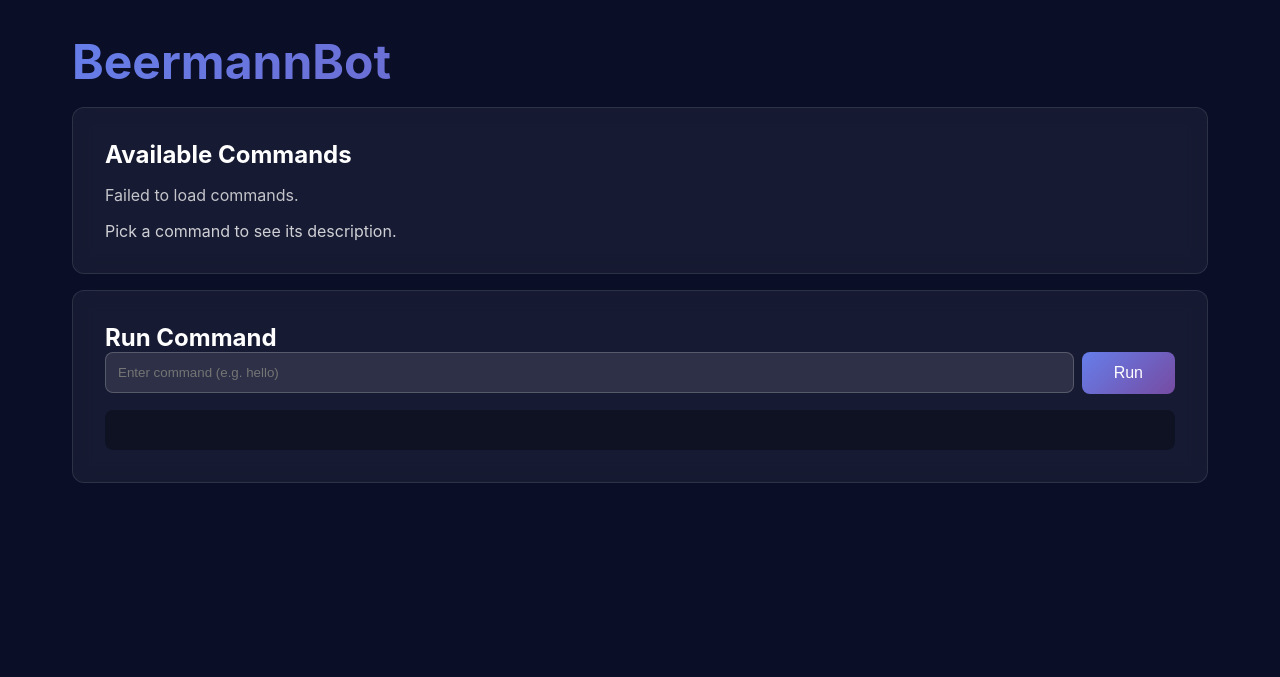
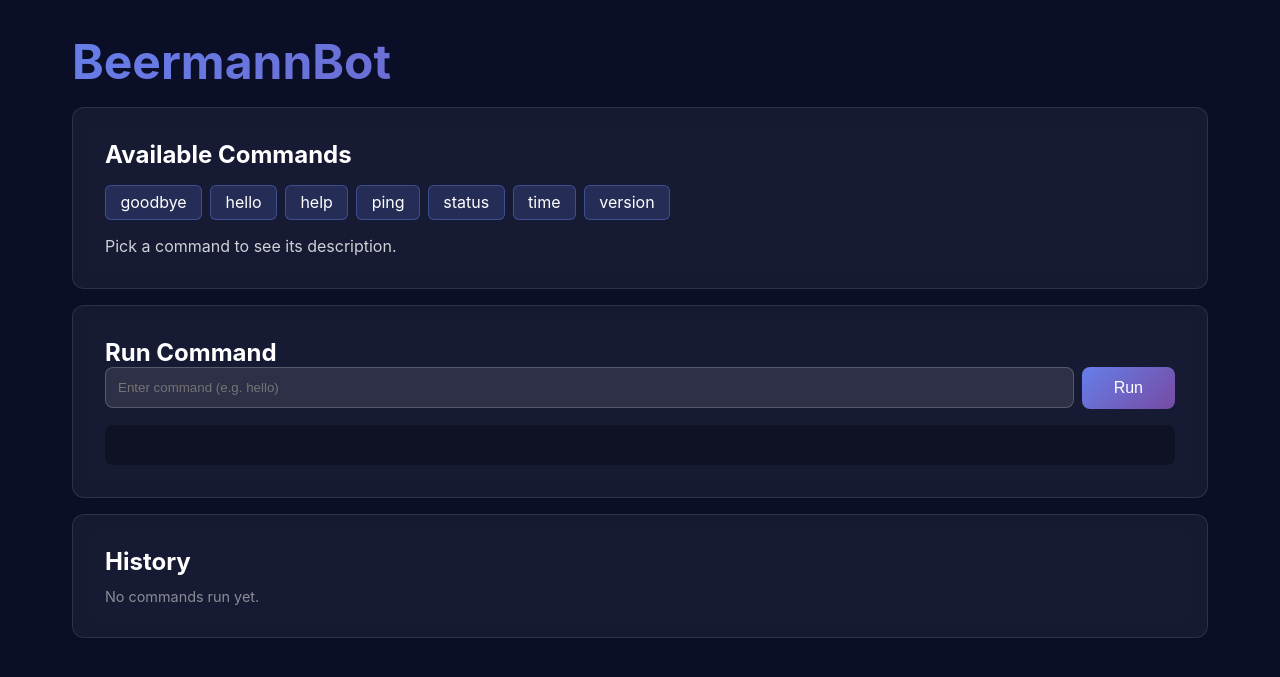
Before and after one commit to Beer-mann/BeermannBot, a Flask app: page / in a window 1280 px wide. Shown: the top 677 px of the page. Run offline with Flask 3, Linux system fonts and the light colour scheme.

Commit message:
Fix bugs, add features, and improve code quality
Bug fixes:
- Fix null command crash in server.py: cmd.strip() on None when
  JSON sends {"command": null}; replaced with normalize_command()
- Import normalize_command in server.py to support the fix

Features:
- Add 'ping' command (responds with pong)
- Add 'time' command (shows current UTC time)
- Add DELETE /history/clear endpoint to server.py to reset history
- Case-insensitive command matching via normalize_command lowercasing

Improvements:
- Add logging to app_ui.py (import logging, module-level logger,
  log command runs)
- Add CORS support to app_ui.py (flask_cors)
- Move logging.basicConfig to __main__ block in server.py
- Add history panel and accessibility attributes in index.html
  (aria-label, role=button, tabindex, aria-live, escapeHtml, XSS
  protection for history items)
- Switch run_ui.sh to use feature-complete server.py
- Add flask-cors to requirements.txt

Tests (45 total, all passing):
- Extend parametrized help-output test with ping and time entries
- Add tests for ping, time, case-insensitive dispatch
- Add tests for DELETE /history/clear and null command crash
- Add ui tests for ping, time, case-insensitive command dispatch

Co-authored-by: Copilot <223556219+Copilot@users.noreply.github.com>

```diff
--- a/app.py
+++ b/app.py
@@ -2,6 +2,7 @@ import io
 import sys
 from contextlib import redirect_stdout
 from dataclasses import dataclass
+from datetime import datetime, timezone
 from typing import Callable
 
 VERSION = "1.0.0"
@@ -40,15 +41,25 @@ def cmd_version():
     print(f"BeermannBot v{VERSION}")
 
 
+def cmd_ping():
+    print("pong")
+
+
 def cmd_status():
     print("Status: ok")
+
+
+def cmd_time():
+    print(datetime.now(timezone.utc).strftime("%Y-%m-%d %H:%M:%S UTC"))
 
 
 _commands: dict[str, CommandSpec] = {
     "goodbye": CommandSpec("goodbye", "Print a farewell message", cmd_goodbye),
     "hello": CommandSpec("hello", "Print a greeting message", cmd_hello),
     "help": CommandSpec("help", "List all available commands", cmd_help),
+    "ping": CommandSpec("ping", "Respond with pong", cmd_ping),
     "status": CommandSpec("status", "Show bot status", cmd_status),
+    "time": CommandSpec("time", "Show the current UTC time", cmd_time),
     "version": CommandSpec("version", "Show version information", cmd_version),
 }
 
@@ -65,8 +76,8 @@ def normalize_command(command: object) -> str:
     if command is None:
         return ""
     if isinstance(command, str):
-        return command.strip()
-    return str(command).strip()
+        return command.strip().lower()
+    return str(command).strip().lower()
 
 
 def execute_command(command: object) -> CommandResult:
--- a/app_ui.py
+++ b/app_ui.py
@@ -1,10 +1,15 @@
+import logging
 import os
 
 from flask import Flask, jsonify, render_template
+from flask_cors import CORS
 
 from app import execute_command, get_command_specs
 
+logger = logging.getLogger(__name__)
+
 app = Flask(__name__, template_folder="frontend/templates", static_folder="frontend/static")
+CORS(app)
 
 PROJECT_NAME = "BeermannBot"
 
@@ -30,6 +35,7 @@ def list_commands():
 
 @app.route("/api/command/<cmd>")
 def run_command(cmd):
+    logger.info("Running command: %s", cmd)
     result = execute_command(cmd)
     status_code = 200 if result.ok else 400 if result.exit_code == 2 else 404
     return jsonify(
--- a/frontend/templates/index.html
+++ b/frontend/templates/index.html
@@ -24,6 +24,13 @@
         .output-err { color: #f87171; }
         .form-row { display: flex; gap: 0.5rem; align-items: flex-start; }
         .form-row input { margin: 0; }
+        .history-list { list-style: none; margin-top: 0.75rem; display: flex; flex-direction: column; gap: 0.4rem; }
+        .history-item { display: flex; align-items: baseline; gap: 0.6rem; font-family: monospace; font-size: 0.9rem; }
+        .history-cmd { font-weight: bold; }
+        .history-ok { color: #a3e635; }
+        .history-err { color: #f87171; }
+        .history-time { color: rgba(255,255,255,0.45); font-size: 0.8rem; }
+        .history-empty { color: rgba(255,255,255,0.5); font-size: 0.9rem; }
     </style>
 </head>
 <body>
@@ -37,10 +44,16 @@
         <div class="card">
             <h2>Run Command</h2>
             <div class="form-row">
-                <input type="text" id="cmd-input" placeholder="Enter command (e.g. hello)" />
+                <input type="text" id="cmd-input" placeholder="Enter command (e.g. hello)" aria-label="Command input" />
                 <button id="run-btn" onclick="runCommand()">Run</button>
             </div>
-            <div id="output"></div>
+            <div id="output" role="status" aria-live="polite"></div>
+        </div>
+        <div class="card">
+            <h2>History</h2>
+            <ul class="history-list" id="history-list">
+                <li class="history-empty">No commands run yet.</li>
+            </ul>
         </div>
     </div>
     <script>
@@ -52,11 +65,45 @@
             meta.textContent = item ? item.description : 'Pick a command to see its description.';
         }
 
+        function formatTimestamp(iso) {
+            try {
+                return new Date(iso).toLocaleTimeString();
+            } catch (_) {
+                return iso;
+            }
+        }
+
+        function renderHistory(items) {
+            const list = document.getElementById('history-list');
+            if (!items || items.length === 0) {
+                list.innerHTML = '<li class="history-empty">No commands run yet.</li>';
+                return;
+            }
+            list.innerHTML = '';
+            items.forEach(item => {
+                const li = document.createElement('li');
+                li.className = 'history-item';
+                const statusClass = item.ok ? 'history-ok' : 'history-err';
+                const statusIcon = item.ok ? '✓' : '✗';
+                li.innerHTML =
+                    '<span class="' + statusClass + '">' + statusIcon + '</span>' +
+                    '<span class="history-cmd">' + escapeHtml(item.command) + '</span>' +
+                    '<span class="history-time">' + formatTimestamp(item.timestamp) + '</span>';
+                list.appendChild(li);
+            });
+        }
+
+        function escapeHtml(text) {
+            const div = document.createElement('div');
+            div.appendChild(document.createTextNode(text));
+            return div.innerHTML;
+        }
+
         async function loadCommands() {
             const list = document.getElementById('cmd-list');
             list.textContent = 'Loading...';
             try {
-                const res = await fetch('/api/commands');
+                const res = await fetch('/commands');
                 if (!res.ok) {
                     throw new Error('Unable to load commands');
                 }
@@ -72,11 +119,14 @@
                     chip.className = 'cmd-chip';
                     chip.textContent = item.name;
                     chip.title = item.description;
+                    chip.setAttribute('role', 'button');
+                    chip.setAttribute('tabindex', '0');
                     chip.onclick = () => {
                         document.getElementById('cmd-input').value = item.name;
                         setCommandDescription(item.name);
                         runCommand();
                     };
+                    chip.onkeydown = e => { if (e.key === 'Enter' || e.key === ' ') chip.click(); };
                     list.appendChild(chip);
                 });
             } catch (e) {
@@ -96,13 +146,20 @@
             }
             setCommandDescription(cmd);
             btn.disabled = true;
-            out.textContent = 'Running…';
+            out.textContent = 'Running\u2026';
             out.className = '';
             try {
-                const res = await fetch('/api/command/' + encodeURIComponent(cmd));
+                const res = await fetch('/run', {
+                    method: 'POST',
+                    headers: {'Content-Type': 'application/json'},
+                    body: JSON.stringify({command: cmd}),
+                });
                 const data = await res.json();
                 out.textContent = data.output || '(no output)';
-                out.className = res.ok && data.known ? 'output-ok' : 'output-err';
+                out.className = data.ok ? 'output-ok' : 'output-err';
+                if (data.history) {
+                    renderHistory(data.history);
+                }
             } catch (e) {
                 out.textContent = 'Error: ' + e.message;
                 out.className = 'output-err';
--- a/requirements.txt
+++ b/requirements.txt
@@ -1,4 +1,5 @@
 flask
+flask-cors
 requests
 python-dotenv
 pytest
--- a/server.py
+++ b/server.py
@@ -6,9 +6,8 @@ from datetime import datetime, timezone
 from flask import Flask, jsonify, render_template, request
 from flask_cors import CORS
 
-from app import execute_command, get_command_specs
+from app import execute_command, get_command_specs, normalize_command
 
-logging.basicConfig(level=logging.INFO, format="%(asctime)s %(levelname)s %(message)s")
 logger = logging.getLogger(__name__)
 
 app = Flask(__name__, template_folder="frontend/templates")
@@ -51,20 +50,22 @@ def history():
     return jsonify({"items": serialize_command_history()})
 
 
+@app.route("/history/clear", methods=["DELETE"])
+def clear_history():
+    command_history.clear()
+    return jsonify({"status": "ok", "message": "History cleared"})
+
+
 @app.route("/run", methods=["POST"])
 def run_command():
     data = request.get_json(silent=True) or {}
     cmd = data.get("command", "")
     logger.info("Running command: %s", cmd)
 
-    try:
-        result = execute_command(cmd)
-    except Exception as exc:
-        logger.exception("Command %r raised an exception", cmd)
-        return jsonify({"error": f"Command failed: {exc}"}), 500
+    result = execute_command(cmd)
 
     history_item = {
-        "command": result.command or cmd.strip(),
+        "command": result.command or normalize_command(cmd),
         "ok": result.ok,
         "output": result.output,
         "timestamp": datetime.now(timezone.utc).isoformat(),
@@ -88,5 +89,6 @@ def run_command():
 
 
 if __name__ == "__main__":
+    logging.basicConfig(level=logging.INFO, format="%(asctime)s %(levelname)s %(message)s")
     port = int(os.environ.get("PORT", 5011))
     app.run(host="0.0.0.0", port=port)
```
Also changed, not shown: tests/test_app.py (+32 -0 lines), tests/test_server.py (+44 -0 lines), tests/test_ui.py (+24 -0 lines), 1 other file.
